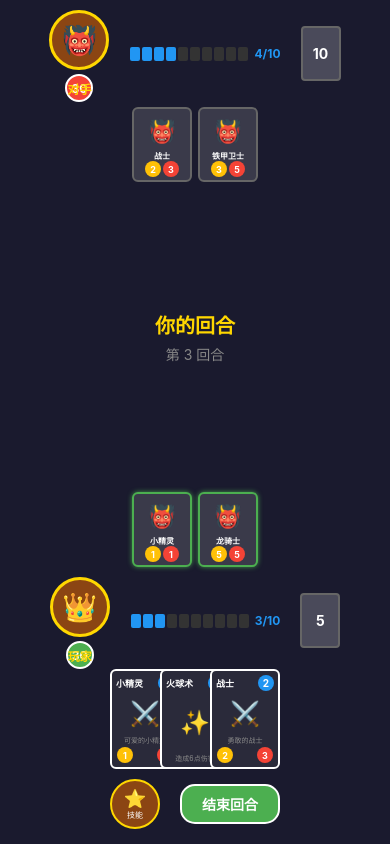
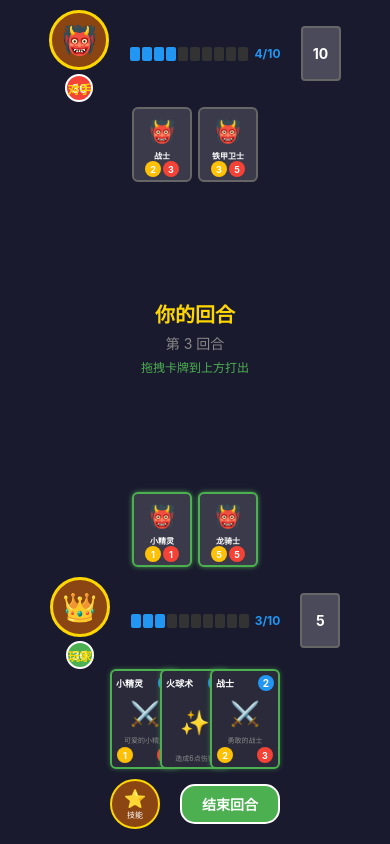
Before and after one commit to ultramanqiyan/lego-story-book, a React Native app in the folder Documents/trae_projects/lego_job/lego-mobile/lego-demo/: screen / in a window 390 px wide. Built offline with nearby package versions, Linux system fonts and the light colour scheme.

Commit message:
feat: 添加卡牌拖拽功能
- 使用PanResponder实现卡牌拖拽
- 拖拽卡牌到上方区域可打出卡牌
- 可打出的卡牌显示绿色边框
- 拖拽时卡牌放大并跟随手指
- 添加提示文字'拖拽卡牌到上方打出'

```diff
--- a/Documents/trae_projects/lego_job/lego-mobile/lego-demo/App.tsx
+++ b/Documents/trae_projects/lego_job/lego-mobile/lego-demo/App.tsx
@@ -1,5 +1,15 @@
 import React from 'react';
-import { View, Text, StyleSheet, SafeAreaView, TouchableOpacity, Dimensions } from 'react-native';
+import {
+  View,
+  Text,
+  StyleSheet,
+  SafeAreaView,
+  TouchableOpacity,
+  Dimensions,
+  PanResponder,
+  Animated,
+  LayoutRectangle,
+} from 'react-native';
 
 const { width, height } = Dimensions.get('window');
 
@@ -85,12 +95,80 @@ const initialState: GameState = {
   turnNumber: 3,
 };
 
+const CARD_WIDTH = 70;
+const CARD_HEIGHT = 100;
+
 const App: React.FC = () => {
   const [state, setState] = React.useState<GameState>(initialState);
   const [message, setMessage] = React.useState<string>('');
 
+  const dragPosition = React.useRef(new Animated.ValueXY()).current;
+  const draggingCardId = React.useRef<string | null>(null);
+  const dragStartPos = React.useRef({ x: 0, y: 0 });
+  const cardLayouts = React.useRef<{ [key: string]: LayoutRectangle }>({});
+  const dropZoneLayout = React.useRef<LayoutRectangle | null>(null);
+
+  const panResponder = React.useRef(
+    PanResponder.create({
+      onStartShouldSetPanResponder: () => false,
+      onMoveShouldSetPanResponder: (evt, gestureState) => {
+        return Math.abs(gestureState.dx) > 10 || Math.abs(gestureState.dy) > 10;
+      },
+      onPanResponderGrant: (evt, gestureState) => {
+        dragPosition.setOffset({
+          x: dragStartPos.current.x,
+          y: dragStartPos.current.y,
+        });
+        dragPosition.setValue({ x: 0, y: 0 });
+      },
+      onPanResponderMove: Animated.event(
+        [null, { dx: dragPosition.x, dy: dragPosition.y }],
+        { useNativeDriver: false }
+      ),
+      onPanResponderRelease: (evt, gestureState) => {
+        const cardId = draggingCardId.current;
+        if (cardId) {
+          const card = state.playerHand.find(c => c.id === cardId);
+          if (card) {
+            const dropY = dragStartPos.current.y + gestureState.dy;
+            if (dropZoneLayout.current && dropY < dropZoneLayout.current.y + 50) {
+              handlePlayCard(card);
+            }
+          }
+        }
+
+        Animated.spring(dragPosition, {
+          toValue: { x: 0, y: 0 },
+          useNativeDriver: false,
+          tension: 100,
+          friction: 10,
+        }).start(() => {
+          dragPosition.setOffset({ x: 0, y: 0 });
+          draggingCardId.current = null;
+        });
+      },
+      onPanResponderTerminate: () => {
+        Animated.spring(dragPosition, {
+          toValue: { x: 0, y: 0 },
+          useNativeDriver: false,
+        }).start(() => {
+          dragPosition.setOffset({ x: 0, y: 0 });
+          draggingCardId.current = null;
+        });
+      },
+    })
+  ).current;
+
+  const handleCardTouchStart = (cardId: string, layout: LayoutRectangle) => {
+    draggingCardId.current = cardId;
+    dragStartPos.current = {
+      x: layout.x + layout.width / 2,
+      y: layout.y + layout.height / 2
+    };
+  };
+
   const handlePlayCard = (card: Card) => {
-    const logMsg = `点击卡牌: ${card.name} (费用: ${card.cost})`;
+    const logMsg = `打出卡牌: ${card.name} (费用: ${card.cost})`;
     console.log(logMsg);
     setMessage(logMsg);
 
@@ -104,7 +182,7 @@ const App: React.FC = () => {
       playerMana: prev.playerMana - card.cost,
       playerHand: prev.playerHand.filter(c => c.id !== card.id),
       playerMinions: card.type === 'MINION'
-        ? [...prev.playerMinions,            {
+        ? [...prev.playerMinions, {
             id: `summoned_${Date.now()}`,
             name: card.name,
             attack: card.attack || 0,
@@ -136,6 +214,9 @@ const App: React.FC = () => {
       playerMinions: prev.playerMinions.map(m => ({ ...m, canAttack: true })),
     }));
   };
+
+  const isDragging = draggingCardId.current !== null;
+  const draggedCard = state.playerHand.find(c => c.id === draggingCardId.current);
 
   return (
     <SafeAreaView style={styles.container}>
@@ -193,10 +274,16 @@ const App: React.FC = () => {
             {state.currentTurn === 'player' ? '你的回合' : '对手回合'}
           </Text>
           <Text style={styles.turnNumber}>第 {state.turnNumber} 回合</Text>
+          <Text style={styles.hintText}>拖拽卡牌到上方打出</Text>
         </View>
 
         <View style={styles.playerSection}>
-          <View style={styles.minionField}>
+          <View
+            style={styles.minionField}
+            onLayout={(e) => {
+              dropZoneLayout.current = e.nativeEvent.layout;
+            }}
+          >
             {state.playerMinions.map(m => (
               <TouchableOpacity
                 key={m.id}
@@ -242,18 +329,44 @@ const App: React.FC = () => {
             </View>
           </View>
           <View style={styles.handArea}>
-            {state.playerHand.map((card, i) => (
-              <TouchableOpacity
+            {state.playerHand.map((card, i) => {
+              const isThisDragging = draggingCardId.current === card.id;
+              const isPlayable = card.cost <= state.playerMana;
+
+              return (
+                <View
                   key={card.id}
                   style={[
-                  styles.card,
+                    styles.cardWrapper,
                     {
                       marginLeft: i === 0 ? 0 : -20,
-                    zIndex: i + 100,
+                      zIndex: isThisDragging ? 1000 : i + 100,
                     }
                   ]}
-                onPress={() => handlePlayCard(card)}
-                activeOpacity={0.8}
+                  onLayout={(e) => {
+                    cardLayouts.current[card.id] = e.nativeEvent.layout;
+                  }}
+                  {...panResponder.panHandlers}
+                  onTouchStart={() => {
+                    const layout = cardLayouts.current[card.id];
+                    if (layout) {
+                      handleCardTouchStart(card.id, layout);
+                    }
+                  }}
+                >
+                  <Animated.View
+                    style={[
+                      styles.card,
+                      isPlayable && styles.cardPlayable,
+                      isThisDragging && styles.cardDragging,
+                      isThisDragging && {
+                        transform: [
+                          { translateX: dragPosition.x },
+                          { translateY: dragPosition.y },
+                          { scale: 1.2 },
+                        ],
+                      }
+                    ]}
                   >
                     <View style={styles.cardHeader}>
                       <Text style={styles.cardName}>{card.name}</Text>
@@ -275,8 +388,10 @@ const App: React.FC = () => {
                         </View>
                       </View>
                     )}
-              </TouchableOpacity>
-            ))}
+                  </Animated.View>
+                </View>
+              );
+            })}
           </View>
           <View style={styles.actionButtons}>
             <TouchableOpacity style={styles.heroPowerBtn} activeOpacity={0.8}>
@@ -334,6 +449,11 @@ const styles = StyleSheet.create({
   turnNumber: {
     fontSize: 14,
     color: COLORS.gray,
+    marginTop: 5,
+  },
+  hintText: {
+    fontSize: 12,
+    color: COLORS.green,
     marginTop: 5,
   },
   heroContainer: {
@@ -463,14 +583,33 @@ const styles = StyleSheet.create({
     paddingVertical: 5,
     minHeight: 100,
   },
+  cardWrapper: {
+    width: CARD_WIDTH,
+    height: CARD_HEIGHT,
+  },
   card: {
-    width: 70,
-    height: 100,
+    width: CARD_WIDTH,
+    height: CARD_HEIGHT,
     backgroundColor: COLORS.cardBg,
     borderRadius: 6,
     borderWidth: 2,
     borderColor: COLORS.white,
     padding: 4,
+  },
+  cardPlayable: {
+    borderColor: COLORS.green,
+    shadowColor: COLORS.green,
+    shadowOffset: { width: 0, height: 0 },
+    shadowOpacity: 0.5,
+    shadowRadius: 5,
+  },
+  cardDragging: {
+    opacity: 0.9,
+    shadowColor: '#000',
+    shadowOffset: { width: 0, height: 10 },
+    shadowOpacity: 0.5,
+    shadowRadius: 20,
+    elevation: 10,
   },
   cardHeader: {
     flexDirection: 'row',
```
Lines whose indentation alone changed are shown as unchanged.
